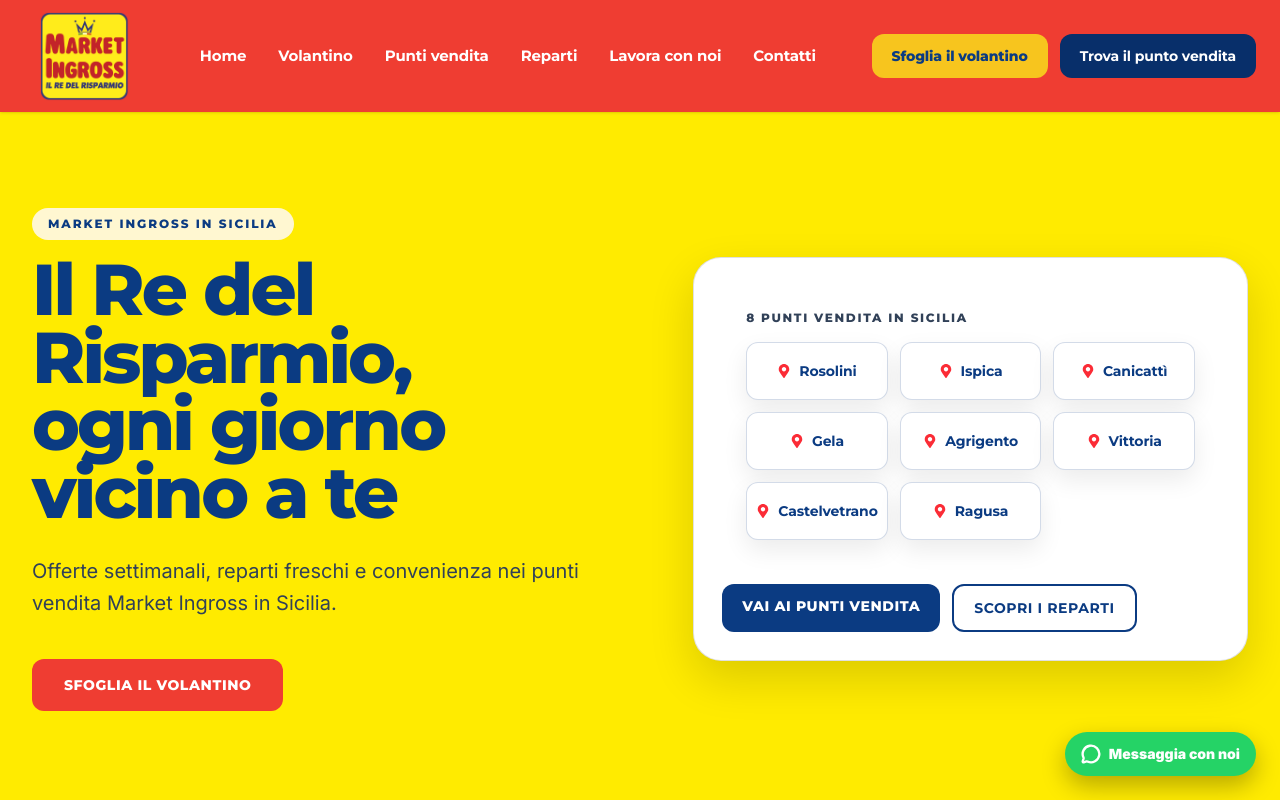
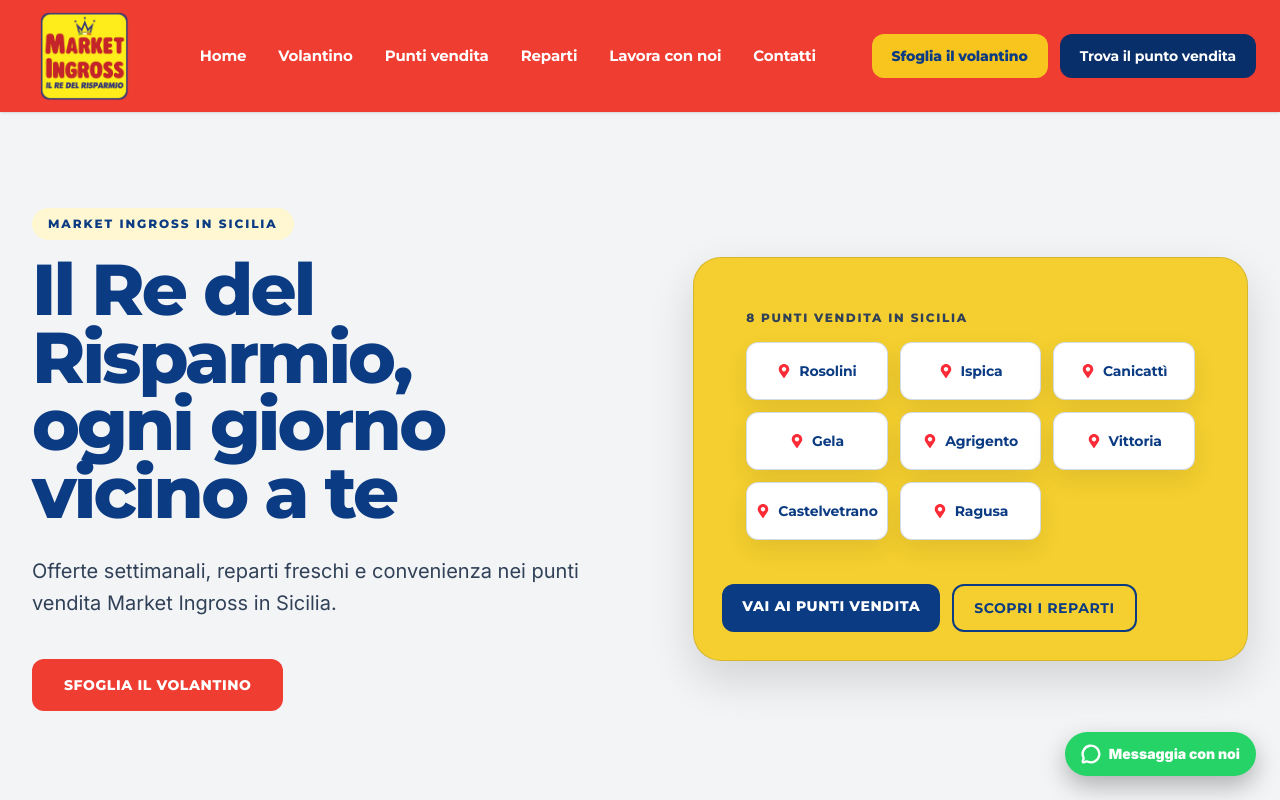
Before and after one commit to rzirafi87-arch/market-ingross-site, a Next.js app: page / in a window 1280 px wide. Shown: the top 800 px of the page. Built offline with nearby package versions, Linux system fonts and the light colour scheme.

Commit message:
Imposta white-gold come tema predefinito

```diff
--- a/app/layout.tsx
+++ b/app/layout.tsx
@@ -25,7 +25,7 @@
   children: React.ReactNode;
 }>) {
   return (
-    <html lang="it" data-theme="classic">
+    <html lang="it" data-theme="white-gold">
       <body className={`${inter.variable} ${montserrat.variable} font-body`}>
         {children}
         <ThemeController />
```
